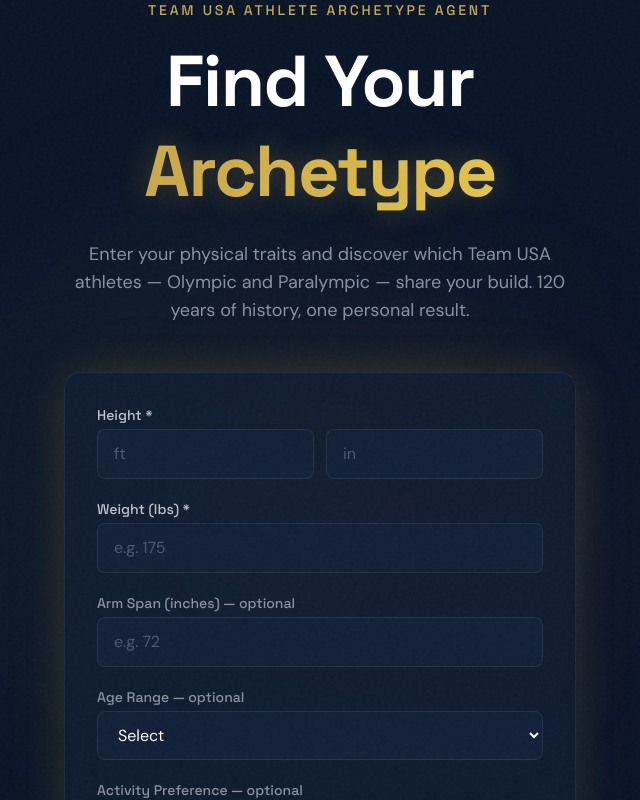
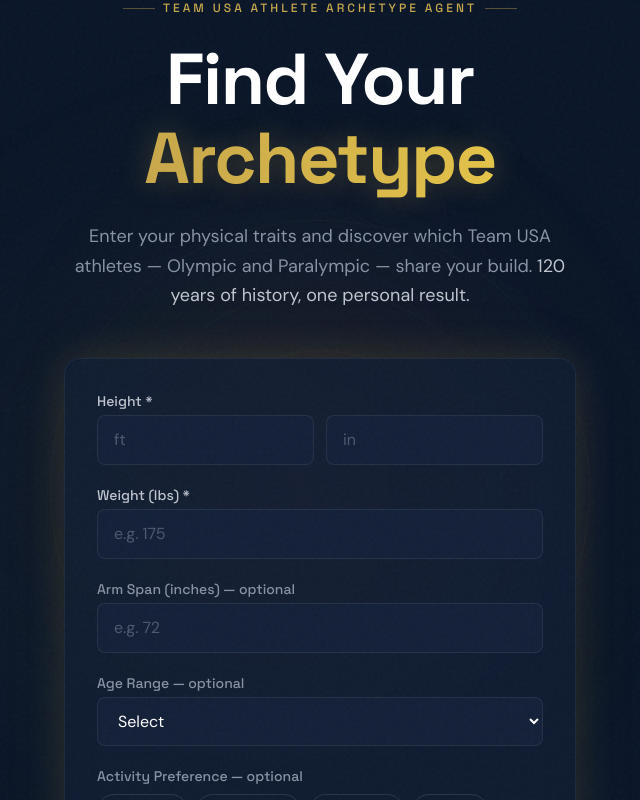
Before and after one commit to Jeremiah-Sakuda/Kifani, a React (Vite) app in the folder frontend/: page / in a window 1280 px wide. Shown: the top 800 px of the page, without its empty margins (320-960 px from the left). Built offline with nearby package versions, Linux system fonts and the light colour scheme; no server answers.

Commit message:
Add analyzing transition screen and polish landing page
Cinematic analyzing overlay with pulsing rings, rotating indicator, and
cycling step messages. Landing page gets concentric ring background,
staggered text entrance, and decorative line accents.

```diff
--- /dev/null
+++ b/frontend/src/components/AnalyzingScreen.tsx
@@ -0,0 +1,68 @@
+import { motion } from "framer-motion";
+
+const STEPS = [
+  "Scanning biometric profile...",
+  "Matching against 14,000+ Team USA athletes...",
+  "Analyzing Olympic event alignments...",
+  "Evaluating Paralympic sport correlations...",
+  "Generating your archetype...",
+];
+
+export default function AnalyzingScreen() {
+  return (
+    <motion.div
+      initial={{ opacity: 0 }}
+      animate={{ opacity: 1 }}
+      exit={{ opacity: 0 }}
+      className="fixed inset-0 z-50 flex flex-col items-center justify-center bg-navy"
+    >
+      {/* Pulsing rings */}
+      <div className="relative mb-12">
+        {[0, 1, 2].map((i) => (
+          <motion.div
+            key={i}
+            className="absolute left-1/2 top-1/2 rounded-full border border-gold/20"
+            style={{ width: 80 + i * 50, height: 80 + i * 50 }}
+            initial={{ x: "-50%", y: "-50%", opacity: 0, scale: 0.8 }}
+            animate={{
+              opacity: [0, 0.4, 0],
+              scale: [0.8, 1.2, 0.8],
+            }}
+            transition={{
+              duration: 2,
+              delay: i * 0.4,
+              repeat: Infinity,
+              ease: "easeInOut",
+            }}
+          />
+        ))}
+        <motion.div
+          className="relative h-16 w-16 rounded-full border-2 border-gold/30"
+          animate={{ rotate: 360 }}
+          transition={{ duration: 3, repeat: Infinity, ease: "linear" }}
+        >
+          <div className="absolute left-0 top-0 h-4 w-4 -translate-x-1/2 -translate-y-1/2 rounded-full bg-gold" />
+        </motion.div>
+      </div>
+
+      {/* Step text cycling */}
+      <div className="h-8 text-center">
+        {STEPS.map((step, i) => (
+          <motion.p
+            key={step}
+            className="absolute left-0 right-0 font-heading text-sm text-slate"
+            initial={{ opacity: 0, y: 10 }}
+            animate={{ opacity: [0, 1, 1, 0], y: [10, 0, 0, -10] }}
+            transition={{
+              duration: 2,
+              delay: i * 1.5,
+              times: [0, 0.1, 0.8, 1],
+            }}
+          >
+            {step}
+          </motion.p>
+        ))}
+      </div>
+    </motion.div>
+  );
+}
--- a/frontend/src/components/InputForm.tsx
+++ b/frontend/src/components/InputForm.tsx
@@ -1,7 +1,8 @@
 import { useState } from "react";
 import { useNavigate } from "react-router-dom";
-import { motion } from "framer-motion";
+import { motion, AnimatePresence } from "framer-motion";
 import { useArchetypeMatch } from "../hooks/useArchetypeMatch";
+import AnalyzingScreen from "./AnalyzingScreen";
 
 const ACTIVITY_OPTIONS = [
   "Strength",
@@ -14,6 +15,7 @@
 export default function InputForm() {
   const navigate = useNavigate();
   const { loading, error, submitMatch } = useArchetypeMatch();
+  const [analyzing, setAnalyzing] = useState(false);
 
   const [heightFt, setHeightFt] = useState("");
   const [heightIn, setHeightIn] = useState("");
@@ -30,6 +32,7 @@
 
   async function handleSubmit(e: React.FormEvent) {
     e.preventDefault();
+    setAnalyzing(true);
 
     const heightCm =
       (parseInt(heightFt) * 12 + parseInt(heightIn)) * 2.54;
@@ -47,7 +50,12 @@
     });
 
     if (result) {
+      // Hold the analyzing screen briefly for dramatic effect
+      setTimeout(() => {
         navigate(`/results/${result.session_id}`);
+      }, 1500);
+    } else {
+      setAnalyzing(false);
     }
   }
 
@@ -55,6 +63,11 @@
     "w-full rounded-lg border border-silver/10 bg-navy-light px-4 py-3 text-white placeholder-slate/50 outline-none transition focus:border-gold/40 focus:ring-1 focus:ring-gold/20";
 
   return (
+    <>
+      <AnimatePresence>
+        {analyzing && <AnalyzingScreen />}
+      </AnimatePresence>
+
       <form onSubmit={handleSubmit} className="glass glow-gold rounded-2xl p-8">
         {/* Height */}
         <label className="mb-1 block font-heading text-sm font-medium text-silver">
@@ -121,9 +134,9 @@
         >
           <option value="">Select</option>
           <option value="under-18">Under 18</option>
-        <option value="18-25">18–25</option>
-        <option value="26-35">26–35</option>
-        <option value="36-45">36–45</option>
+          <option value="18-25">18-25</option>
+          <option value="26-35">26-35</option>
+          <option value="36-45">36-45</option>
           <option value="46+">46+</option>
         </select>
 
@@ -154,13 +167,14 @@
 
         <motion.button
           type="submit"
-        disabled={loading}
+          disabled={loading || analyzing}
           whileHover={{ scale: 1.02 }}
           whileTap={{ scale: 0.98 }}
           className="gradient-gold w-full rounded-lg py-3.5 font-heading text-base font-semibold text-navy transition disabled:opacity-50"
         >
-        {loading ? "Analyzing..." : "Find My Archetype"}
+          {loading || analyzing ? "Analyzing..." : "Find My Archetype"}
         </motion.button>
       </form>
+    </>
   );
 }
--- a/frontend/src/components/Landing.tsx
+++ b/frontend/src/components/Landing.tsx
@@ -1,5 +1,7 @@
 import { motion } from "framer-motion";
 import InputForm from "./InputForm";
+
+const RINGS = [280, 400, 540];
 
 export default function Landing() {
   return (
@@ -7,46 +9,79 @@
       {/* Background gradient orbs */}
       <div className="pointer-events-none absolute inset-0">
         <div className="absolute left-1/4 top-1/4 h-[500px] w-[500px] rounded-full bg-gold/5 blur-[120px]" />
-        <div className="absolute bottom-1/4 right-1/4 h-[400px] w-[400px] rounded-full bg-red-usa/5 blur-[100px]" />
+        <div className="absolute bottom-1/3 right-1/3 h-[400px] w-[400px] rounded-full bg-red-usa/5 blur-[100px]" />
       </div>
 
+      {/* Concentric rings behind the form */}
+      <div className="pointer-events-none absolute inset-0 flex items-center justify-center">
+        {RINGS.map((size, i) => (
+          <motion.div
+            key={size}
+            initial={{ opacity: 0, scale: 0.8 }}
+            animate={{ opacity: 1, scale: 1 }}
+            transition={{ duration: 1.2, delay: 0.5 + i * 0.2, ease: "easeOut" }}
+            className="absolute rounded-full border border-gold/[0.04]"
+            style={{ width: size, height: size }}
+          />
+        ))}
+      </div>
+
+      {/* Header content */}
       <motion.div
         initial={{ opacity: 0, y: 30 }}
         animate={{ opacity: 1, y: 0 }}
         transition={{ duration: 0.8, ease: "easeOut" }}
         className="relative z-10 flex max-w-2xl flex-col items-center text-center"
       >
-        <motion.p
-          initial={{ opacity: 0 }}
-          animate={{ opacity: 1 }}
-          transition={{ delay: 0.2 }}
-          className="mb-4 font-heading text-sm font-medium uppercase tracking-[0.2em] text-gold"
+        <motion.div
+          initial={{ opacity: 0, scale: 0.9 }}
+          animate={{ opacity: 1, scale: 1 }}
+          transition={{ delay: 0.1, duration: 0.5 }}
+          className="mb-6 flex items-center gap-2"
         >
-          Team USA Athlete Archetype Agent
-        </motion.p>
+          <div className="h-px w-8 bg-gold/40" />
+          <p className="font-heading text-xs font-medium uppercase tracking-[0.25em] text-gold">
+            Team USA Athlete Archetype Agent
+          </p>
+          <div className="h-px w-8 bg-gold/40" />
+        </motion.div>
 
-        <h1 className="mb-6 text-5xl font-bold leading-tight text-white md:text-7xl">
+        <motion.h1
+          initial={{ opacity: 0, y: 20 }}
+          animate={{ opacity: 1, y: 0 }}
+          transition={{ delay: 0.2, duration: 0.7 }}
+          className="mb-6 text-5xl font-bold leading-[1.1] text-white md:text-7xl"
+        >
           Find Your{" "}
           <span className="glow-text bg-gradient-to-r from-gold to-gold-bright bg-clip-text text-transparent">
             Archetype
           </span>
-        </h1>
+        </motion.h1>
 
-        <p className="mb-12 max-w-lg text-lg text-slate">
-          Enter your physical traits and discover which Team USA athletes —
-          Olympic and Paralympic — share your build. 120 years of history,
-          one personal result.
-        </p>
+        <motion.p
+          initial={{ opacity: 0 }}
+          animate={{ opacity: 1 }}
+          transition={{ delay: 0.4, duration: 0.6 }}
+          className="mb-12 max-w-lg text-lg leading-relaxed text-slate"
+        >
+          Enter your physical traits and discover which Team USA athletes
+          — Olympic and Paralympic — share your build.{" "}
+          <span className="text-silver">120 years of history, one personal result.</span>
+        </motion.p>
       </motion.div>
 
+      {/* Form */}
       <motion.div
         initial={{ opacity: 0, y: 40 }}
         animate={{ opacity: 1, y: 0 }}
-        transition={{ duration: 0.8, delay: 0.3, ease: "easeOut" }}
+        transition={{ duration: 0.8, delay: 0.5, ease: "easeOut" }}
         className="relative z-10 w-full max-w-lg"
       >
         <InputForm />
       </motion.div>
+
+      {/* Bottom fade */}
+      <div className="pointer-events-none absolute bottom-0 left-0 right-0 h-32 bg-gradient-to-t from-navy to-transparent" />
     </main>
   );
 }
```
Lines whose indentation alone changed are shown as unchanged.
